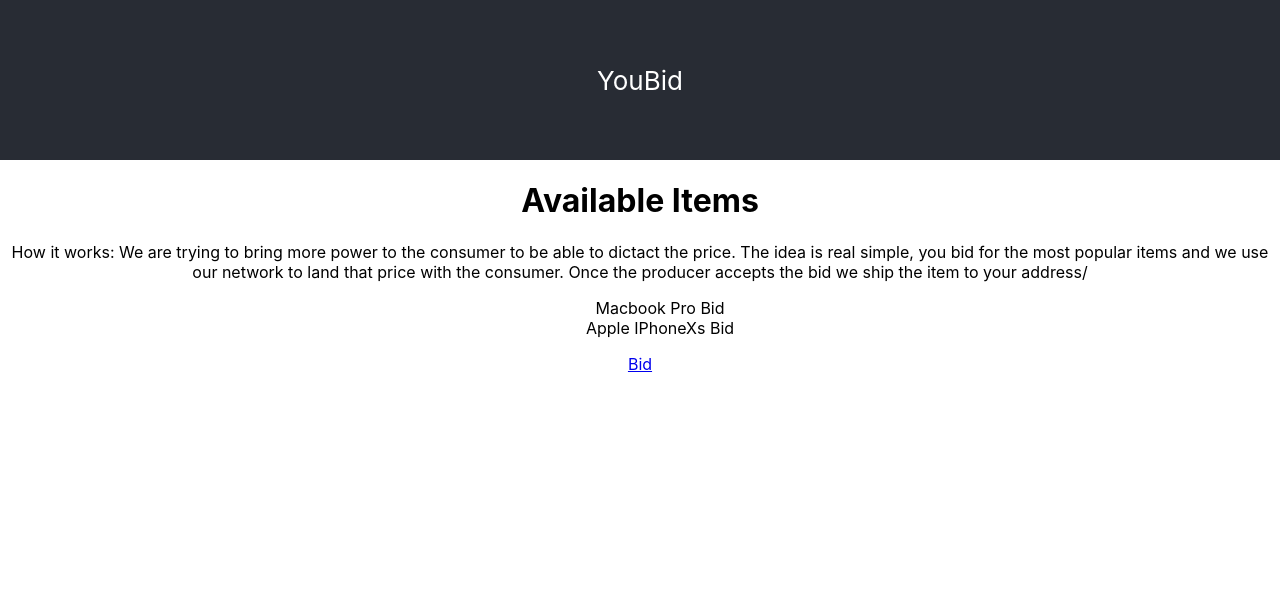
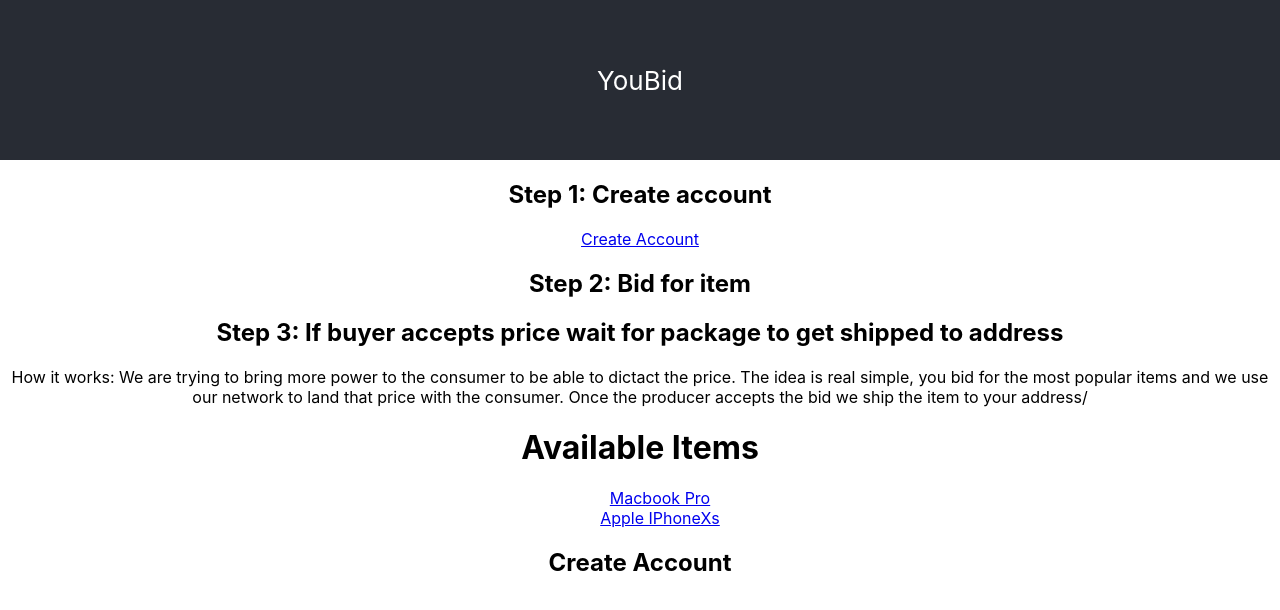
Before and after one commit to white-rose/YouBid, a React (Create React App) app: page /createAccount in a window 1280 px wide. Shown: the top 610 px of the page. Built offline with nearby package versions, Linux system fonts and the light colour scheme.

Commit message:
Add Routing

```diff
--- a/package.json
+++ b/package.json
@@ -8,6 +8,7 @@
     "path": "^0.12.7",
     "react": "^16.8.6",
     "react-dom": "^16.8.6",
+    "react-router-dom": "^5.0.1",
     "react-scripts": "3.0.1"
   },
   "scripts": {
--- a/src/App.js
+++ b/src/App.js
@@ -1,13 +1,23 @@
 import React from 'react';
+import { Route, Link, BrowserRouter as Router } from 'react-router-dom'
 import logo from './logo.svg';
 import './App.css';
+import './CreateAccount.js'
 
 function App() {
 
-  const numbers = ["Macbook Pro Bid", "Apple IPhoneXs Bid"];
-  const listItems = numbers.map((item) =>
+  const itemsForSale = [
+    <a href="#" onClick={bidItem}> Macbook Pro </a>,
+    <a href="#" onClick={bidItem}> Apple IPhoneXs </a>
+    ];
+
+  const items = itemsForSale.map((item) =>
     <li>{item}</li>
   );
+
+  function createAccount() {
+    return <h2> Create Account </h2>;
+  }
 
   function bidItem(e) {
     e.preventDefault();
@@ -15,23 +25,32 @@ function App() {
   }
 
   return (
+
+    <Router>
         <div className="App">
           <header className="App-header">
             YouBid
           </header>
-      <h1> Available Items </h1>
           <body>
+              <h2> Step 1: Create account </h2>
+              <Link to="/createAccount/">Create Account</Link>
+              <h2> Step 2: Bid for item </h2>
+              <h2> Step 3: If buyer accepts price wait for package to get shipped to address </h2>
+
               <p> How it works:
               We are trying to bring more power to the consumer to be able to dictact the price.
               The idea is real simple, you bid for the most popular items and we use our network to land that price with the consumer.
               Once the producer accepts the bid we ship the item to your address/
                </p>
-          <ul>{listItems}</ul>
+
+              <h1> Available Items </h1>
+              <ul>{items}</ul>
           </body>
-      <a href="#" onClick={bidItem}>
-        Bid
-      </a>
+       <Route path="/createAccount/" component={createAccount} />
      </div>
+   </Router>
+
+
   );
 }
 
--- /dev/null
+++ b/src/CreateAccount.js
@@ -0,0 +1,9 @@
+import React from 'react';
+
+function CreateAccount() {
+  return (
+    <div>
+      <h2>Create Account</h2>
+    </div>
+  );
+}
```
Also changed, not shown: src/Items.js (added, +9 -0 lines), 1 other file (tests, documents, lock files or other folders). Lines whose indentation alone changed are shown as unchanged.
